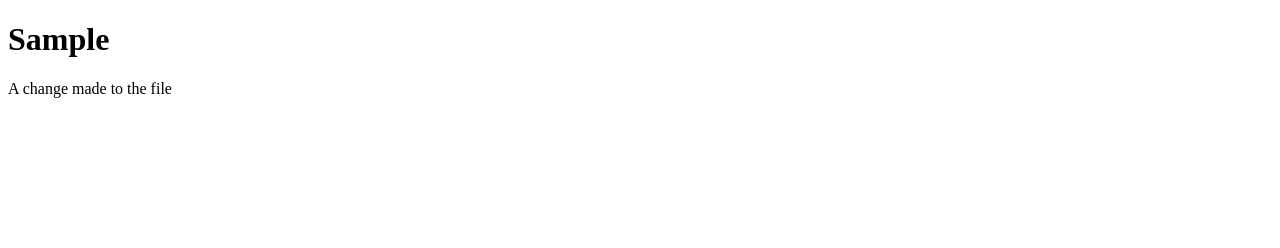
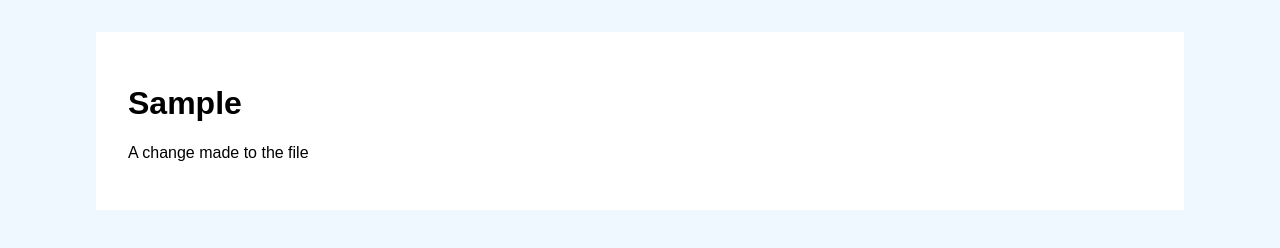
Before and after one commit to debracarino/cs135i-classwork01, a plain HTML site: page index.html in a window 1280 px wide. Drawn offline with Linux system fonts and the light colour scheme.

Commit message:
Added styles

```diff
--- /dev/null
+++ b/css/primary.css
@@ -0,0 +1,11 @@
+html {
+    background-color: aliceblue;
+}
+
+body {
+    background-color: white;
+    width: 80%;
+    padding: 2em;
+    margin: 2em auto;
+    font-family: Arial, Helvetica, sans-serif;
+}
--- a/index.html
+++ b/index.html
@@ -4,6 +4,7 @@
         <meta charset="utf-8" />
         <meta name="viewport" content="width=device-width, initial-scale=1" />
         <title>Sample</title>
+        <link rel="stylesheet" href="css/primary.css" />
     </head>
     <body>
         <h1>Sample</h1>
```
